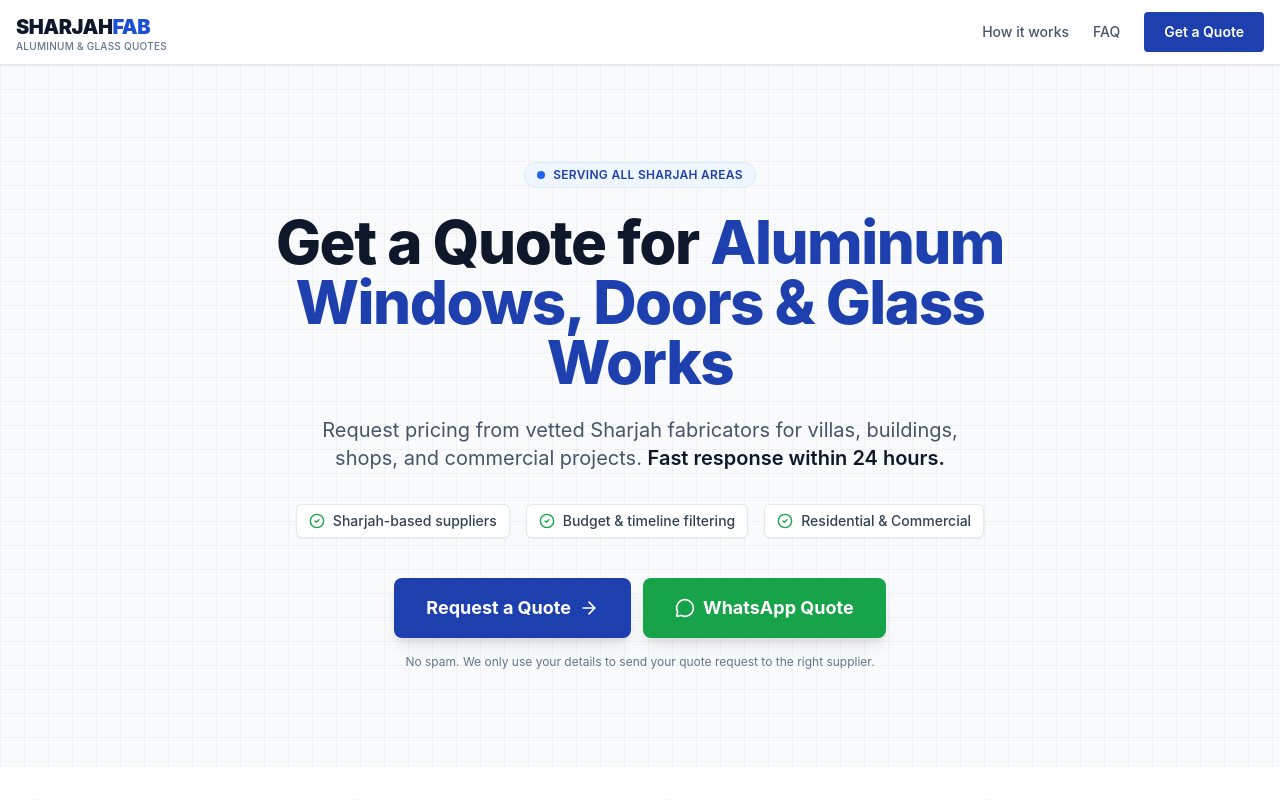
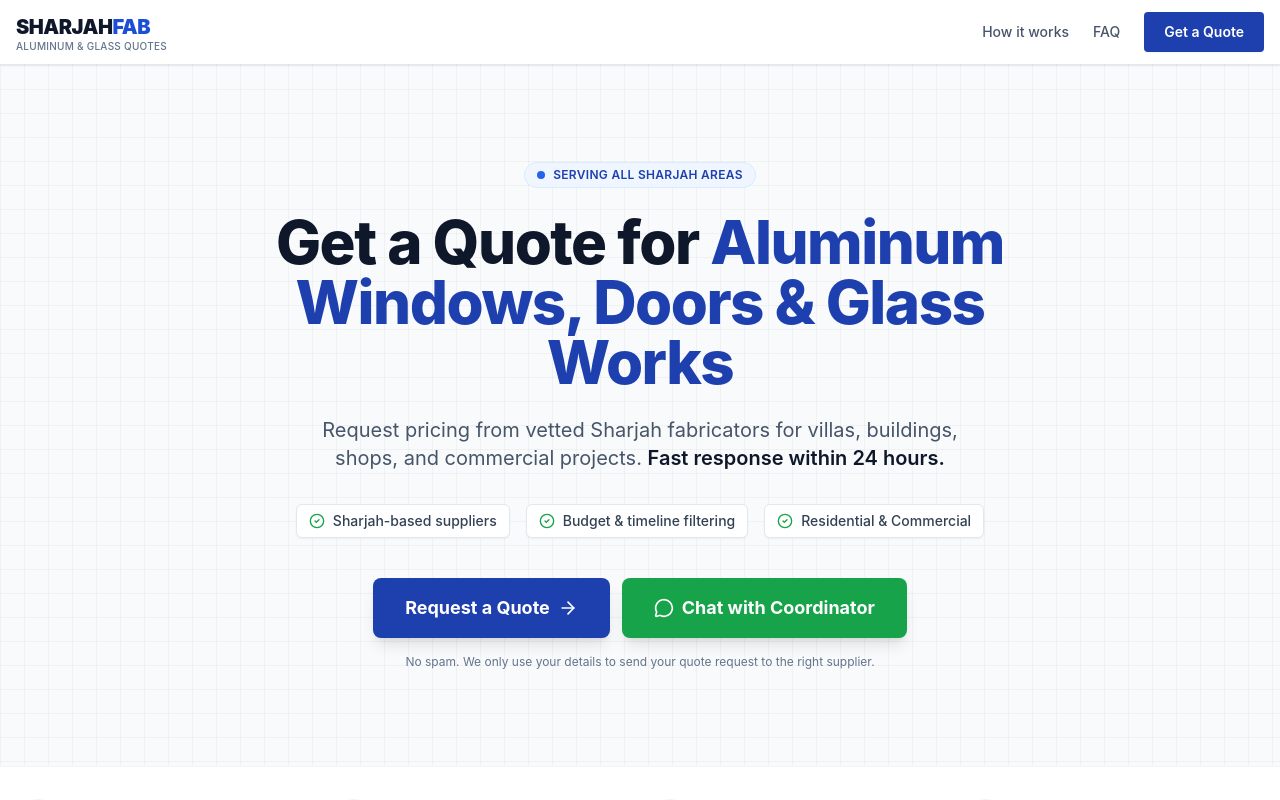
Before and after one commit to aliyousaff/sharjah-quotes, a React (Vite) app: page / in a window 1280 px wide. Shown: the top 800 px of the page. Built offline with nearby package versions, Linux system fonts and the light colour scheme.

Commit message:
Update WhatsApp CTAs

```diff
--- a/src/components/Hero.jsx
+++ b/src/components/Hero.jsx
@@ -60,7 +60,7 @@ export default function Hero() {
                             className="w-full sm:w-auto bg-green-600 hover:bg-green-700 text-white text-lg px-8 py-4 rounded-lg font-bold transition-all shadow-lg hover:shadow-xl flex items-center justify-center gap-2"
                         >
                             <MessageCircle className="w-5 h-5" />
-                            WhatsApp Quote
+                            Chat with Coordinator
                         </button>
                     </div>
 
--- a/src/components/QuoteForm.jsx
+++ b/src/components/QuoteForm.jsx
@@ -53,7 +53,7 @@ export default function QuoteForm() {
                                 className="w-full bg-green-500 hover:bg-green-600 text-white font-bold py-3 px-6 rounded-lg flex items-center justify-center gap-2 transition-colors"
                             >
                                 <MessageCircle className="w-5 h-5" />
-                                Message us on WhatsApp
+                                Chat with Coordinator
                             </button>
                             <p className="text-xs text-blue-200 mt-2">Mention your name and project type for priority.</p>
                         </div>
--- a/src/components/StickyMobileCTA.jsx
+++ b/src/components/StickyMobileCTA.jsx
@@ -21,7 +21,7 @@ export default function StickyMobileCTA() {
                 className="flex-1 bg-green-600 active:bg-green-700 text-white py-3 rounded-lg font-bold flex items-center justify-center gap-2 shadow-sm"
             >
                 <Phone className="w-5 h-5" />
-                <span>Call / WA</span>
+                <span className="text-sm">Chat with Coordinator</span>
             </a>
             <button
                 onClick={scrollToForm}
```
